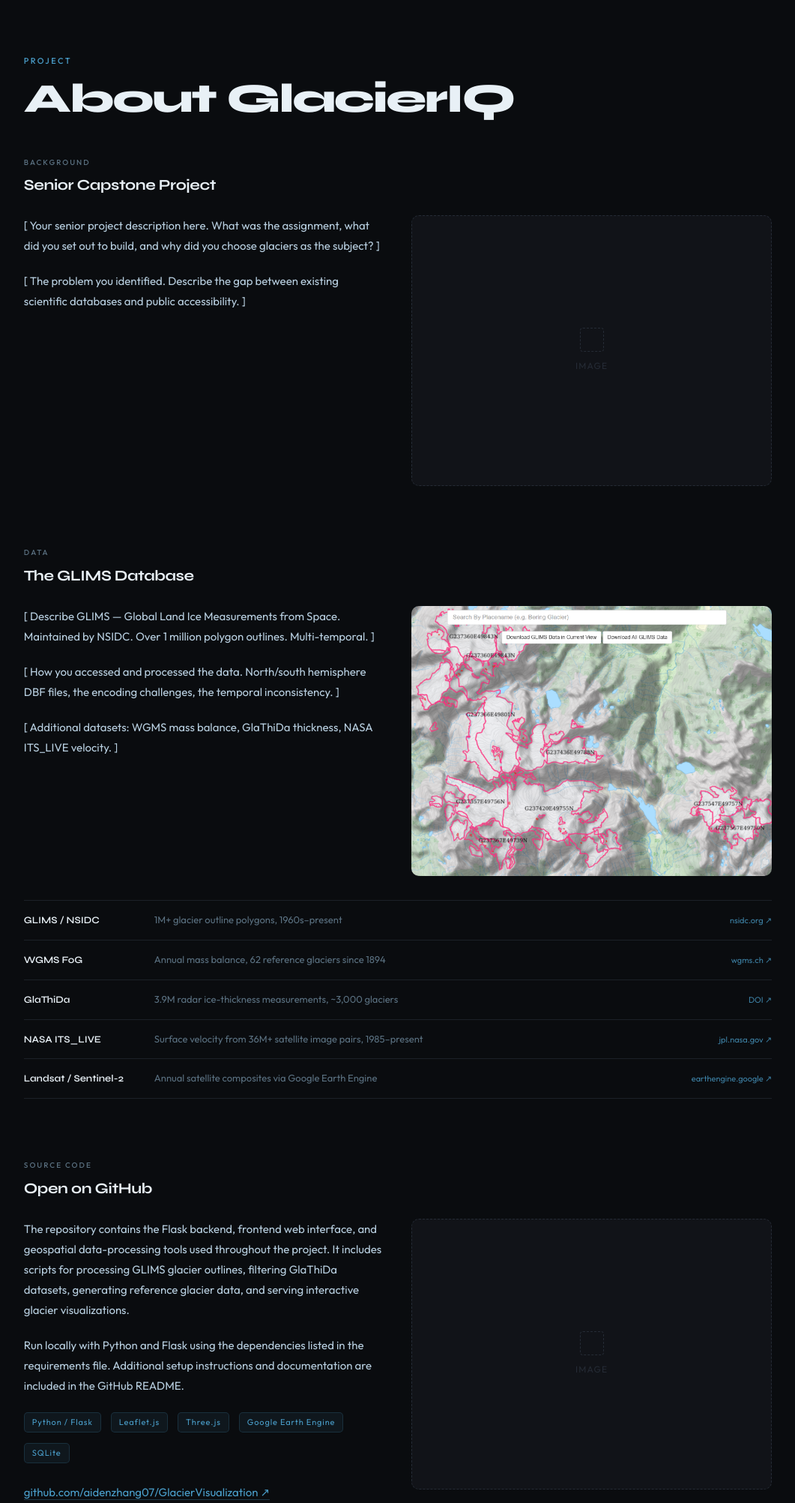
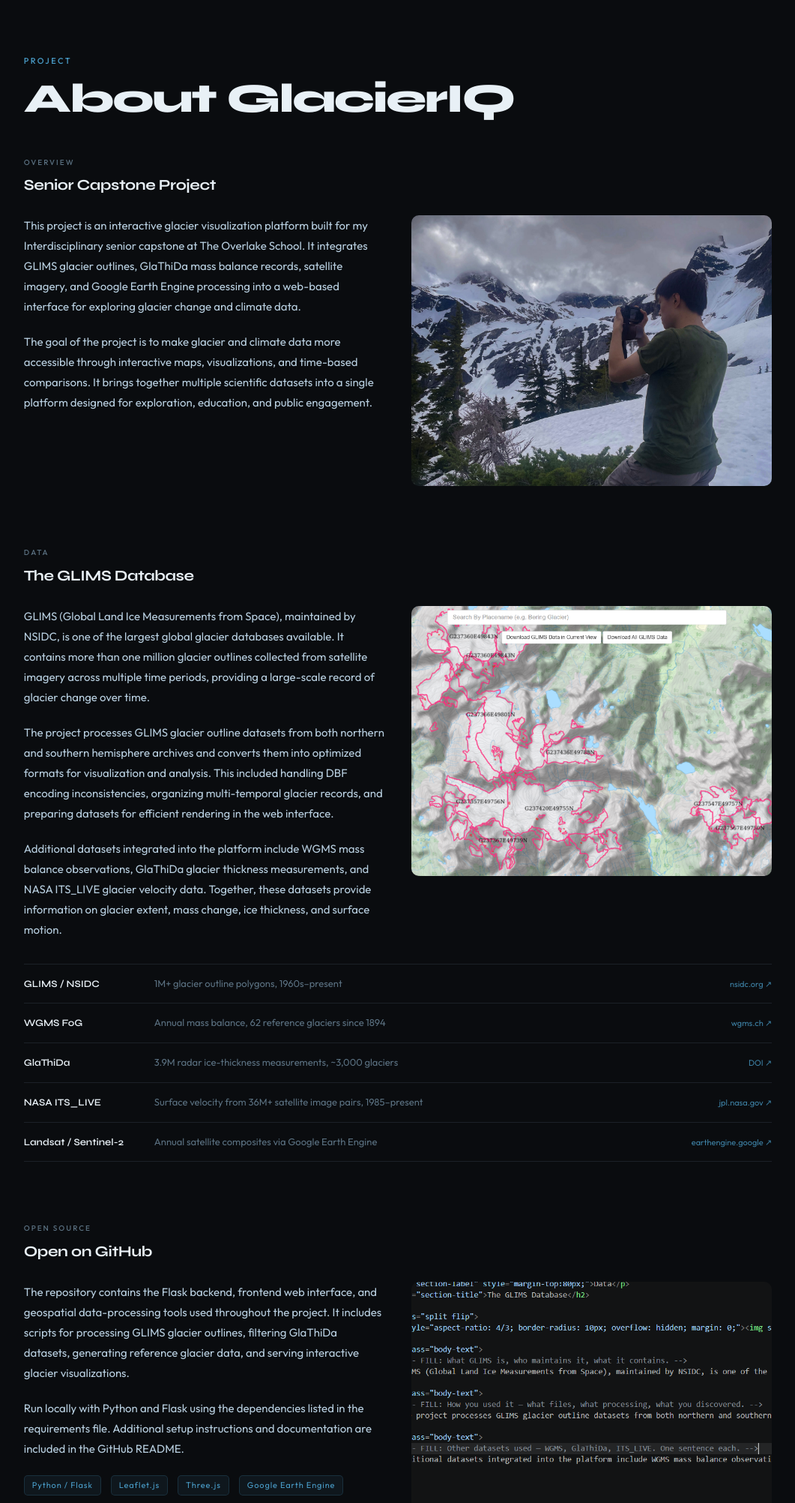
Before and after one commit to aidenzhang07/GlacierVisualization, a Flask app: page /about in a window 1280 px wide. Shown: the part 56-2060 px from the top of the page at 75% size, without its empty margins (109-1170 px from the left). Run offline with Flask 3, Linux system fonts and the light colour scheme.

Commit message:
Updated deployment to include EE keys, finished first draft of about page.

```diff
--- /dev/null
+++ b/static/images/desktop.ini
@@ -0,0 +1,2 @@
+[LocalizedFileNames]
+Adobe Express - IMG_4025-2.jpg=@Adobe Express - IMG_4025-2,0
--- a/templates/about.html
+++ b/templates/about.html
@@ -249,21 +249,21 @@
   <!-- ══════════════════════════════════════════════════════════════
        SECTION 1 — SENIOR PROJECT BACKGROUND
   ══════════════════════════════════════════════════════════════════ -->
-  <p class="section-label">Background</p>
+  <p class="section-label">Overview</p>
   <h2 class="section-title">Senior Capstone Project</h2>
 
   <div class="split">
     <div>
       <p class="body-text">
         <!-- FILL: 2–3 sentences on what the senior project is, the school/program context, and the goal. -->
-        [ Your senior project description here. What was the assignment, what did you set out to build, and why did you choose glaciers as the subject? ]
+        This project is an interactive glacier visualization platform built for my Interdisciplinary senior capstone at The Overlake School. It integrates GLIMS glacier outlines, GlaThiDa mass balance records, satellite imagery, and Google Earth Engine processing into a web-based interface for exploring glacier change and climate data.
       </p>
       <p class="body-text">
         <!-- FILL: What problem you identified and how GlacierIQ addresses it. -->
-        [ The problem you identified. Describe the gap between existing scientific databases and public accessibility. ]
+        The goal of the project is to make glacier and climate data more accessible through interactive maps, visualizations, and time-based comparisons. It brings together multiple scientific datasets into a single platform designed for exploration, education, and public engagement.
       </p>
     </div>
-    <div class="img-block half">image</div>
+    <div style="aspect-ratio: 4/3; border-radius: 10px; overflow: hidden; margin: 0;"><img src="/static/images/snrprojoverview.jpg" alt="Senior Project Overview" style="width:100%; height:100%; object-fit:cover; display:block;"></div>
   </div>
 
 
@@ -279,15 +279,15 @@
     <div>
       <p class="body-text">
         <!-- FILL: What GLIMS is, who maintains it, what it contains. -->
-        [ Describe GLIMS — Global Land Ice Measurements from Space. Maintained by NSIDC. Over 1 million polygon outlines. Multi-temporal. ]
+        GLIMS (Global Land Ice Measurements from Space), maintained by NSIDC, is one of the largest global glacier databases available. It contains more than one million glacier outlines collected from satellite imagery across multiple time periods, providing a large-scale record of glacier change over time.
       </p>
       <p class="body-text">
         <!-- FILL: How you used it — what files, what processing, what you discovered. -->
-        [ How you accessed and processed the data. North/south hemisphere DBF files, the encoding challenges, the temporal inconsistency. ]
+        The project processes GLIMS glacier outline datasets from both northern and southern hemisphere archives and converts them into optimized formats for visualization and analysis. This included handling DBF encoding inconsistencies, organizing multi-temporal glacier records, and preparing datasets for efficient rendering in the web interface.
       </p>
       <p class="body-text">
         <!-- FILL: Other datasets used — WGMS, GlaThiDa, ITS_LIVE. One sentence each. -->
-        [ Additional datasets: WGMS mass balance, GlaThiDa thickness, NASA ITS_LIVE velocity. ]
+        Additional datasets integrated into the platform include WGMS mass balance observations, GlaThiDa glacier thickness measurements, and NASA ITS_LIVE glacier velocity data. Together, these datasets provide information on glacier extent, mass change, ice thickness, and surface motion.
       </p>
     </div>
   </div>
@@ -326,7 +326,7 @@
   <!-- ══════════════════════════════════════════════════════════════
        SECTION 3 — GITHUB / SOURCE CODE
   ══════════════════════════════════════════════════════════════════ -->
-  <p class="section-label" style="margin-top:80px;">Source Code</p>
+  <p class="section-label" style="margin-top:80px;">Open Source</p>
   <h2 class="section-title">Open on GitHub</h2>
 
   <div class="split">
@@ -352,7 +352,7 @@
         </a>
       </p>
     </div>
-    <div class="img-block half">image</div>
+    <div style="aspect-ratio: 4/3; border-radius: 10px; overflow: hidden; margin: 0;"><img src="/static/images/coding.png" alt="Source Code" style="width:100%; height:100%; object-fit:cover; display:block;"></div>
   </div>
 
 
```
Also changed, not shown: .github/workflows/main_glacier-mapper-aiden.yml, static/images/coding.png (added), static/images/snrProjOverview.jpg (added).
